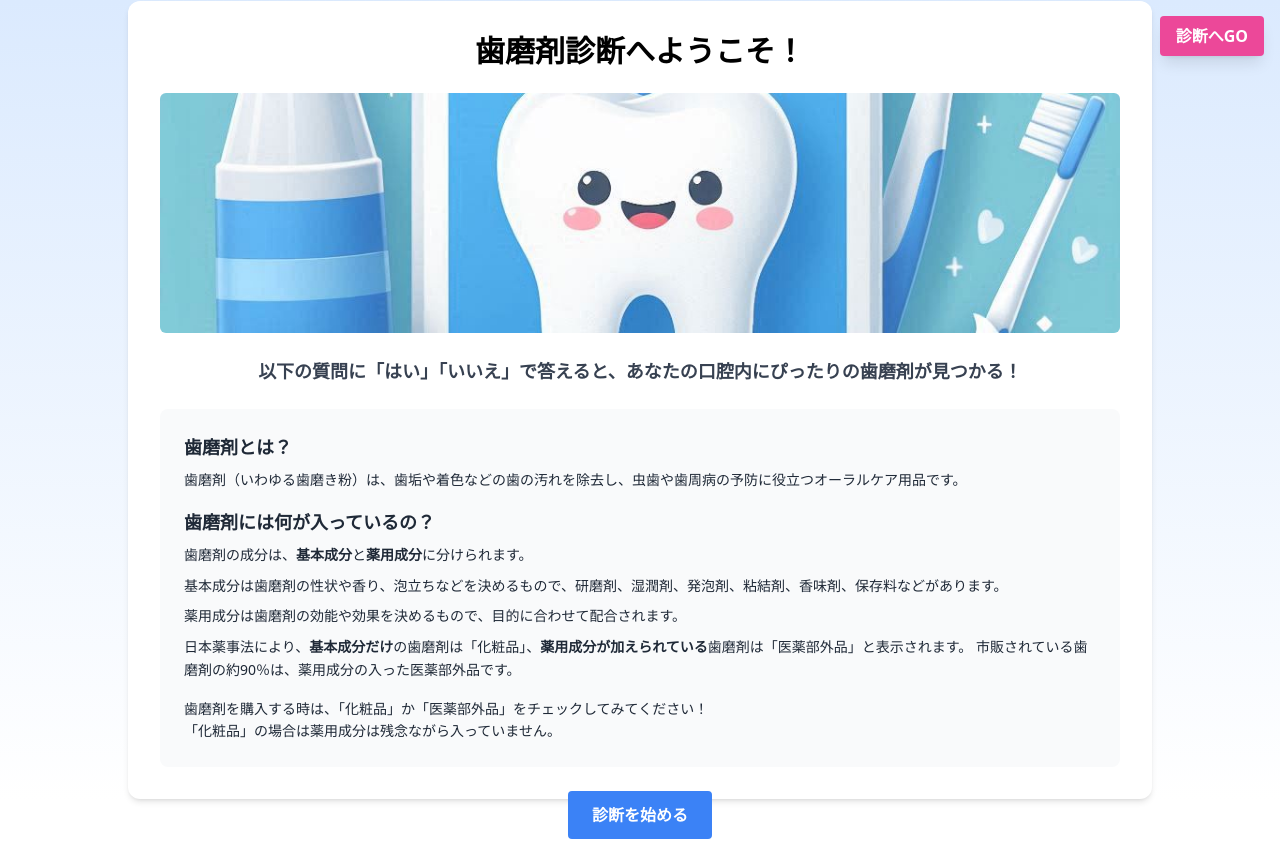
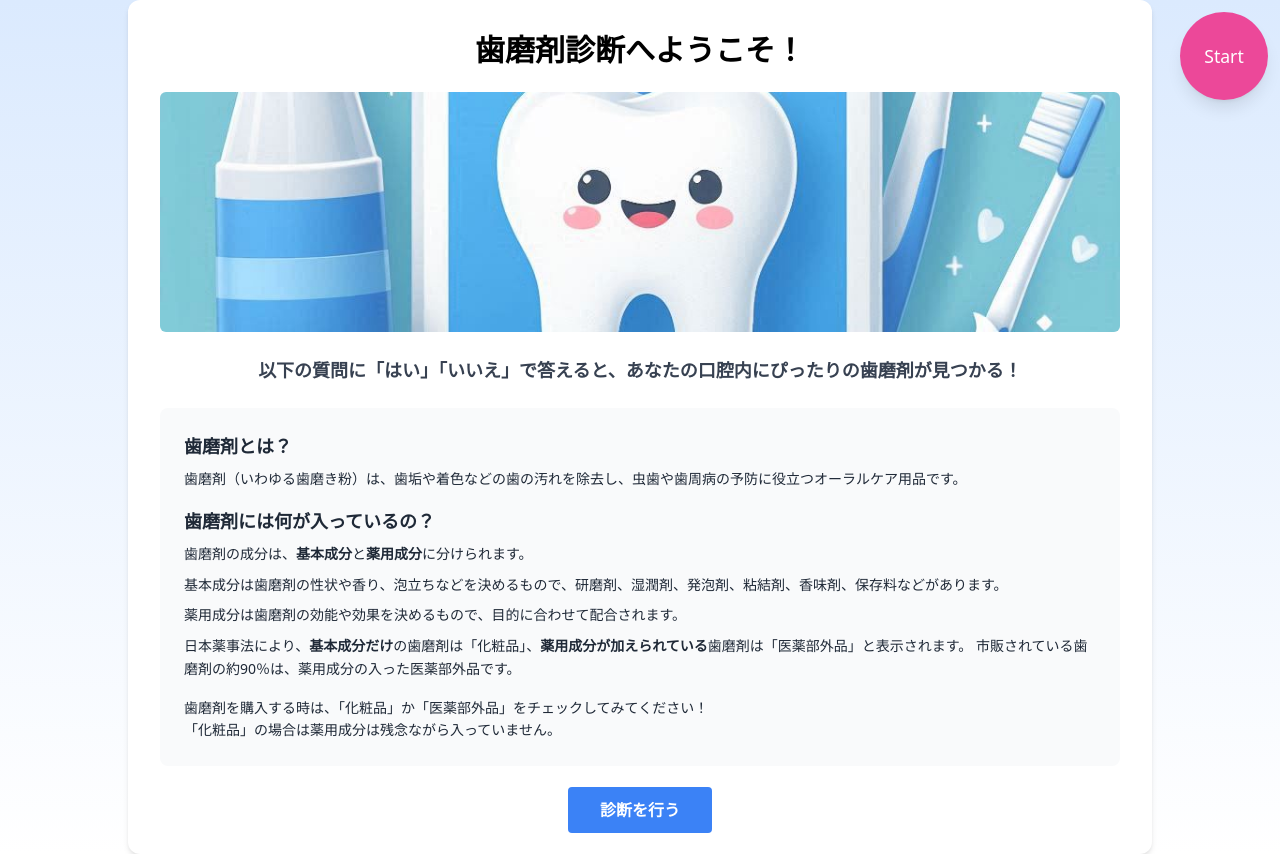
Before and after one commit to nichika-N/toothpaste-diagnosis-app, a React (Vite) app: page / in a window 1280 px wide. Built offline with nearby package versions, Linux system fonts and the light colour scheme.

Commit message:
2025年6月11日 診断ボタン2つ追加青ボタンとアニメ完成

```diff
--- a/src/components/Home.jsx
+++ b/src/components/Home.jsx
@@ -1,20 +1,24 @@
+// src/components/Home.jsx
 import { Link } from 'react-router-dom';
 
 const title = '歯磨剤診断へようこそ！';
 
 export default function Home() {
   return (
-    <div className="min-h-screen bg-gradient-to-b from-blue-100 to-white flex items-center justify-center px-4">
-      {/* 右上に常に表示される固定ボタン */}
-      <Link
-        to="/diagnosis"
-        className="fixed top-4 right-4 px-4 py-2 bg-pink-500 text-white font-semibold rounded shadow-lg z-50 hover:bg-pink-600 transition"
-      >
-        診断へGO
-      </Link>
+    <div className="min-h-screen bg-gradient-to-b from-blue-100 to-white flex items-center justify-center px-4 relative">
+      {/* 丸ボタン（右上固定） */}
+      <div className="fixed top-4 right-4 z-50">
+        <Link
+          to="/diagnosis"
+          className="w-20 h-20 bg-pink-500 hover:bg-pink-600 text-white rounded-full flex items-center justify-center shadow-lg transition transform hover:scale-110 animate-bounce"
+        >
+          Start
+        </Link>
+      </div>
 
-      <div className="p-8 max-w-5xl w-full bg-white rounded-xl shadow-md animate-fadeIn relative">
-        {/* タイトル（ふわっと1文字ずつ） */}
+      {/* メインカード */}
+      <div className="p-8 max-w-5xl w-full bg-white rounded-xl shadow-md animate-fadeIn">
+        {/* タイトル：1文字ずつフェードイン */}
         <h1 className="text-3xl font-bold mb-6 text-center">
           {title.split('').map((char, i) => (
             <span
@@ -66,13 +70,13 @@ export default function Home() {
           </p>
         </div>
 
-        {/* 通常の診断ボタン（カードの下に配置） */}
-        <div className="absolute left-1/2 transform -translate-x-1/2 translate-y-6">
+        {/* 長方形ボタン（カード下） */}
+        <div className="mt-8 text-center">
           <Link
             to="/diagnosis"
-            className="inline-block px-6 py-3 bg-blue-500 text-white font-semibold rounded hover:bg-blue-600 transition"
+            className="px-8 py-3 bg-blue-500 hover:bg-blue-600 text-white font-semibold rounded transition transform hover:scale-110 animate-bounce"
           >
-            診断を始める
+            診断を行う
           </Link>
         </div>
       </div>
--- a/src/index.css
+++ b/src/index.css
@@ -3,27 +3,10 @@
 @tailwind utilities;
 
 @layer utilities {
-  /* 全体フェードイン（強調版） */
-  .animate-fadeIn {
-    animation: fadeIn 1.5s cubic-bezier(0.25, 1, 0.5, 1) forwards;
-  }
-
-  @keyframes fadeIn {
-    0% {
-      opacity: 0;
-      transform: translateY(50px) scale(0.95) rotate(-2deg);
-    }
-    100% {
-      opacity: 1;
-      transform: translateY(0) scale(1) rotate(0deg);
-    }
-  }
-
-  /* 文字ごとのフェードイン */
   .fade-char {
     opacity: 0;
     display: inline-block;
-    animation: fadeChar 0.6s ease-out forwards;
+    animation: fadeChar 0.5s ease forwards;
   }
 
   @keyframes fadeChar {
@@ -36,4 +19,29 @@
       transform: translateY(0);
     }
   }
+
+  .animate-pop {
+    animation: popIn 0.6s ease-out;
+  }
+
+  @keyframes popIn {
+    0% {
+      opacity: 0;
+      transform: scale(0.5) translateY(-20px);
+    }
+    100% {
+      opacity: 1;
+      transform: scale(1) translateY(0);
+    }
+  }
+
+  .hover-bounce:hover {
+    animation: bounce 0.4s ease;
+  }
+
+  @keyframes bounce {
+    0%   { transform: scale(1); }
+    50%  { transform: scale(1.1); }
+    100% { transform: scale(1); }
+  }
 }
```
